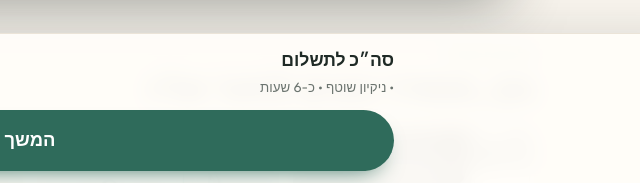
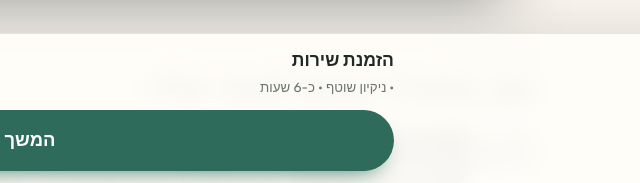
Before and after one commit to amih90/mel, a plain HTML site: page index.html in a window 1280 px wide. Shown: the part 615-798 px from the top of the page, 610-1250 px from the left. Drawn offline with Linux system fonts and the light colour scheme.

Commit message:
Rename bottom bar label to הזמנת שירות
- Replace "סה״כ לתשלום" with "הזמנת שירות" in the sticky price bar

Co-Authored-By: Claude Opus 5.5 <noreply@anthropic.com>

```diff
--- a/index.html
+++ b/index.html
@@ -554,7 +554,7 @@
   <div class="bar">
     <div class="container">
       <div class="row">
-        <div class="label"><strong>סה״כ לתשלום</strong><small class="js-hours-note"></small></div>
+        <div class="label"><strong>הזמנת שירות</strong><small class="js-hours-note"></small></div>
         <span class="total js-total"></span>
       </div>
       <button type="button" class="cta" id="next">המשך</button>
```
